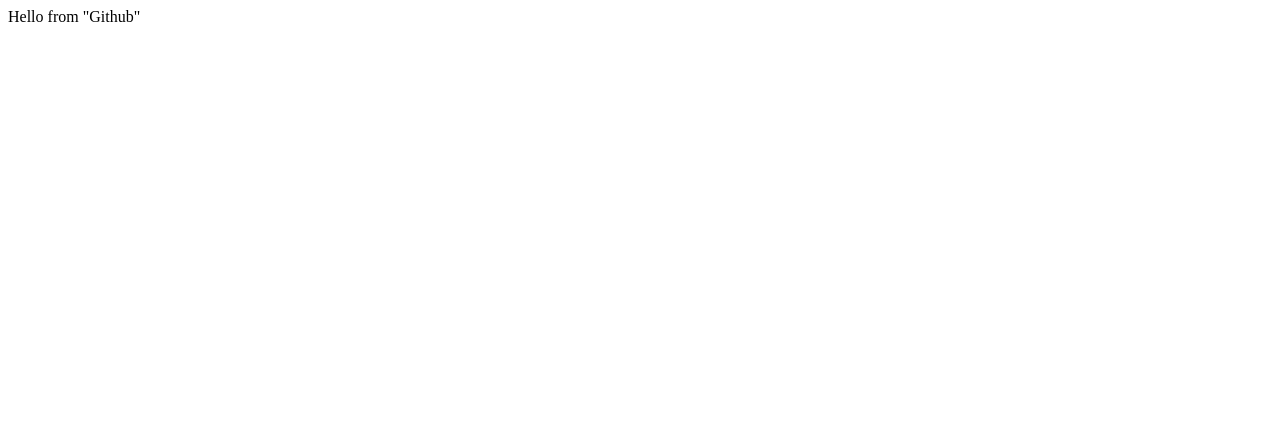
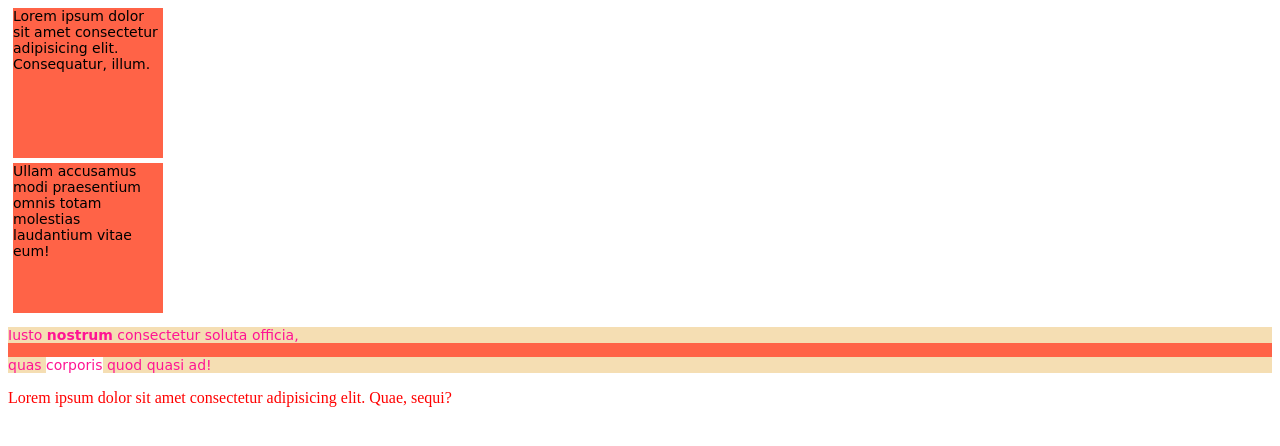
Before and after one commit to DmytroPirohov/SK-TRAININGS, a plain HTML site: page index.html in a window 1280 px wide. Drawn offline with Linux system fonts and the light colour scheme.

Commit message:
Add training3

```diff
--- a/css/style.css
+++ b/css/style.css
@@ -0,0 +1,25 @@
+div{
+    background-color: tomato;
+    font-family: 'Jomhuria', cursive;
+    font-size: 14px;
+}
+div:hover{
+    background-color: seagreen;
+}
+.box{
+    width: 150px;
+    height: 150px;
+    margin: 5px;
+}
+#item, p{
+    color: red;
+
+}
+
+div p{
+    background-color: wheat;
+    color: deeppink;
+}
+span{
+    background-color: white;
+}
--- a/index.html
+++ b/index.html
@@ -3,13 +3,20 @@
 
 <head>
     <meta charset="UTF-8">
+    <meta http-equiv="X-UA-Compatible" content="IE=edge">
     <meta name="viewport" content="width=device-width, initial-scale=1.0">
-    <title>Document</title>
+    <title>Training3</title>
     <link rel="stylesheet" href="css/style.css">
 </head>
 
 <body>
-    <div>Hello from "Github"</div>
+    <div class="box">Lorem ipsum dolor sit amet consectetur adipisicing elit. Consequatur, illum.</div>
+    <div class="box">Ullam accusamus modi praesentium omnis totam molestias laudantium vitae eum!</div>
+    <div id="item">
+        <p>Iusto <b>nostrum</b> consectetur soluta officia,</p>
+        <p>quas <span>corporis</span> quod quasi ad!</p>
+    </div>
+    <p>Lorem ipsum dolor sit amet consectetur adipisicing elit. Quae, sequi?</p>
 </body>
 
 </html>
```
